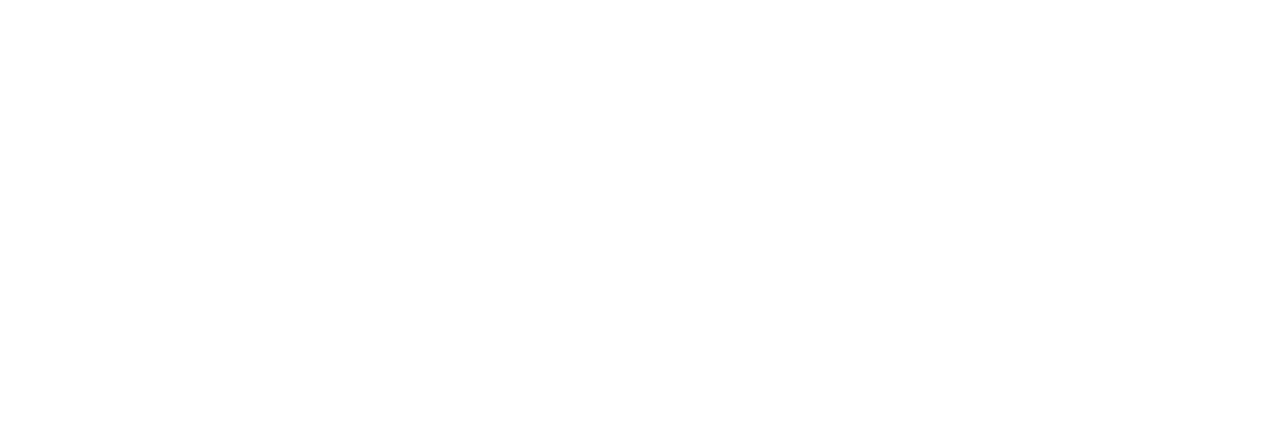
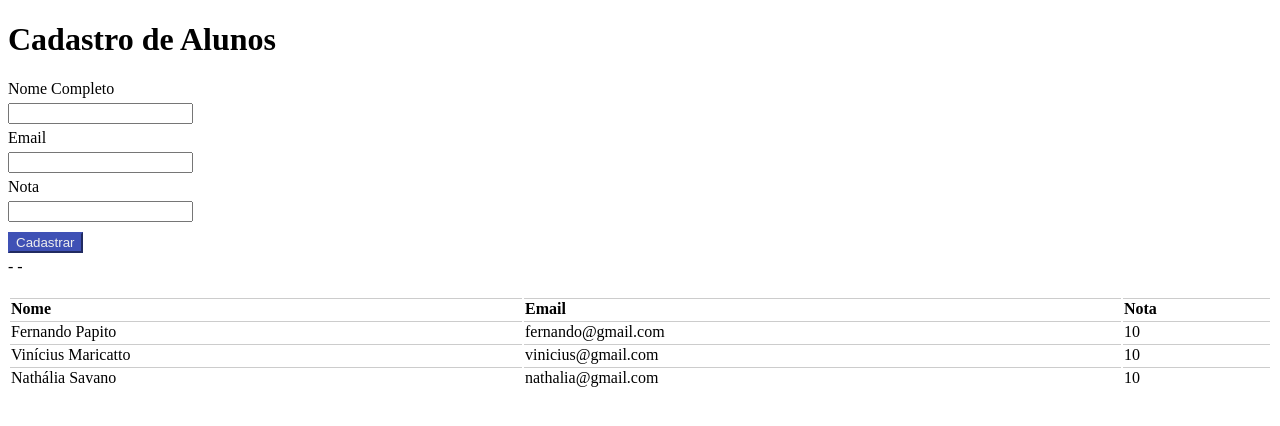
Before and after one commit to maricatto/projeto-QAcademy, a plain HTML site: page index.html in a window 1280 px wide. Drawn offline with Linux system fonts and the light colour scheme.

Commit message:
Utilizando a diretiva do VUE: v-model

```diff
--- a/index.html
+++ b/index.html
@@ -1,11 +1,95 @@
+<!--
+  Trabalhando com dados dinamicos
+  Utilizando uma DIRETIVA do Vue: v-model
+						                => Serve para:
+						                             => Interligação de mão dupla entre: COMPONENTES:
+   							                             => Um elemento
+														    E Um OBJETO dentro do Javascript
+ -->
 <!DOCTYPE html>
-<html lang="pt-br">
+<html lang="en">
     <head>
         <meta charset="UTF-8">
         <meta http-equiv="X-UA-Compatible" content="IE=edge">
         <meta name="viewport" content="width=device-width, initial-scale=1.0">
+        <script src="js/vue.js"></script>
+
         <title>WebBase from QA Ninja</title>
     </head>
  <body>
+    <div id="app">
+                <h1>Cadastro de Alunos</h1>
+        <form action="">
+            <label for="nomeCompleto">Nome Completo</label>
+            <input name="nomeCompleto" type="text" v-model="form.nome">
+            <label for="email">Email</label>
+            <input  name="email" type="text" v-model="form.email">
+            <label for="nota">Nota</label>
+            <input name="nota"type="text" v-model="form.nota">
+            <input type="button" value="Cadastrar">
+        </form>
+
+        <span>
+           {{form.nome}} - {{form.email}} - {{form.nota}}
+        </span>
+
+        <div>
+            <table class="table">
+                <thead>
+                    <th>Nome</th>
+                    <th>Email</th>
+                    <th>Nota</th>
+                </thead>
+                <tbody>
+                    <tr v-for="aluno in alunos">
+                        <td>{{aluno.nome}}</td>
+                        <td>{{aluno.email}}</td>
+                        <td>{{aluno.nota}}</td>
+                    </tr>
+             </tbody>
+            </table>
+        </div>
+    </div>
+    <script>
+        var app = new Vue({
+            el:"#app",
+            data:{
+                form:{
+                    nome:'',
+                    email:'',
+                    nota:'',
+
+                },
+                alunos:[
+                    { nome: 'Fernando Papito', email: 'fernando@gmail.com', nota: 10 },
+                    { nome: 'Vinícius Maricatto', email: 'vinicius@gmail.com', nota: 10 },
+                    { nome: 'Nathália Savano', email: 'nathalia@gmail.com', nota: 10 }
+                ]
+            }
+        })
+    </script>
+    <style>
+           /* CSS da tabela */
+            .table{
+                margin-top: 20px;
+                width: 100%;
+                text-align: left;
+            }
+            .table th, .table td{
+                    border-top: 1px solid #ccc;
+            }
+
+            /* CSS do formulário */
+            input{
+                display: block;
+                margin: 5px 0 5px 0;
+            }
+            input[type=button]{
+                background-color: #3F51B5;
+                border-color:#3F51B5;
+                color: #eee;
+                margin-top: 10px;
+            }
+    </style>
   </body>
 </html>
```
